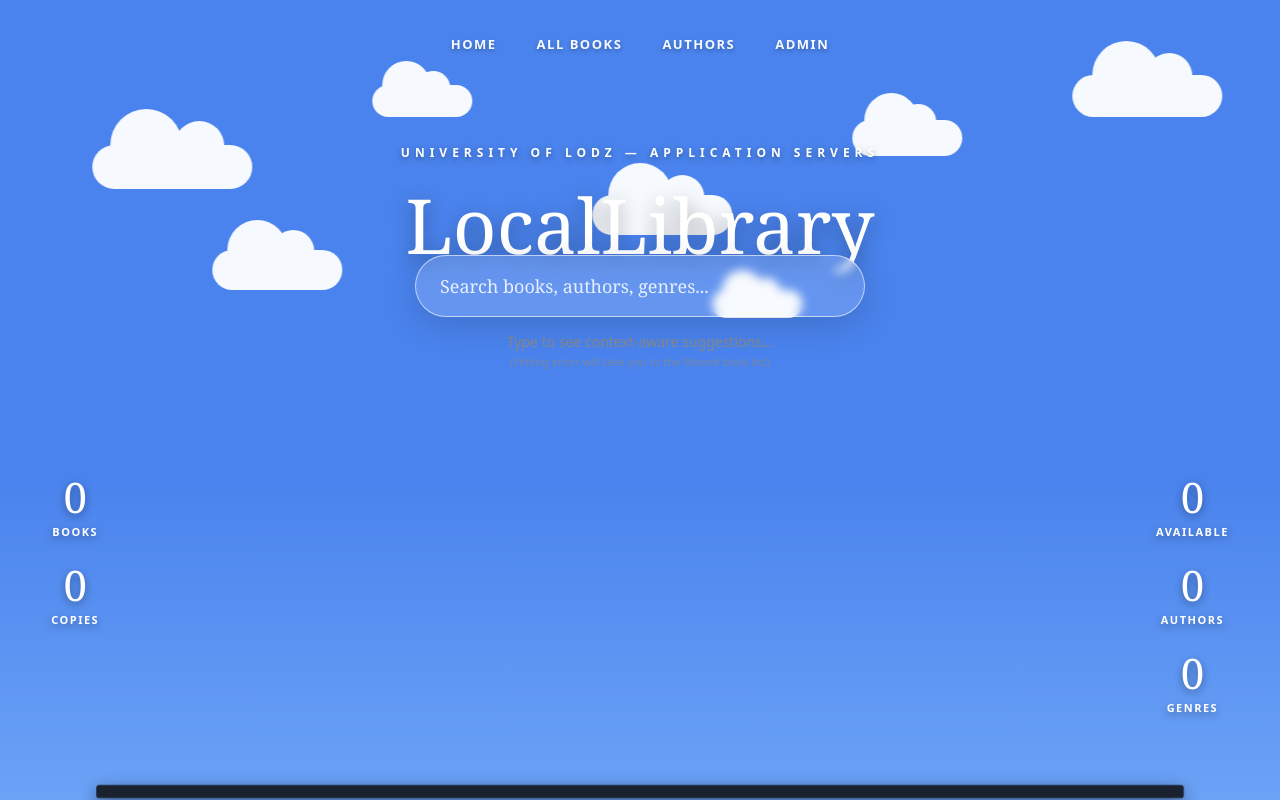
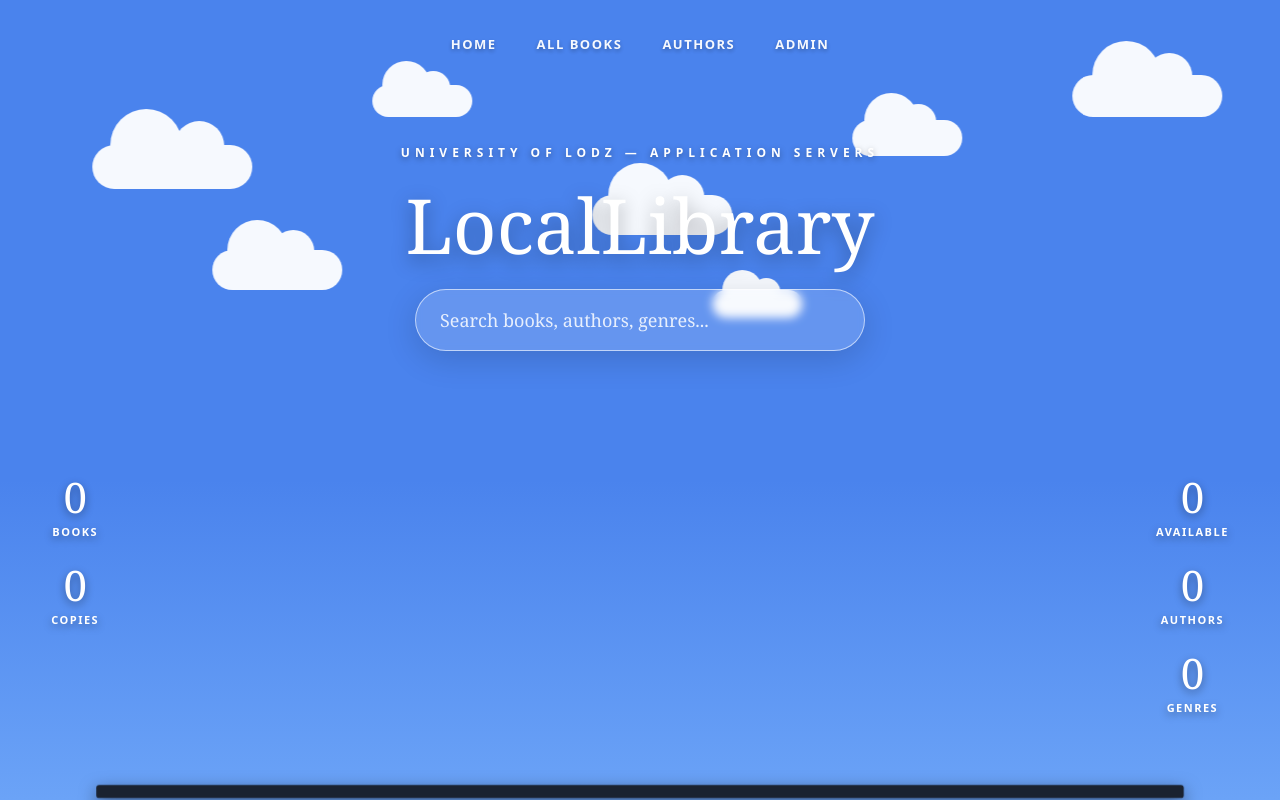
Before and after one commit to papingothegamer/locallibrary, a Django app: page /catalog/ in a window 1280 px wide. Run offline with Django 5.2, Linux system fonts and the light colour scheme; data that the repository does not hold is empty.

Commit message:
UI Tweak: Removed default text prompt from search dropdown and hid it until query is typed

```diff
--- a/catalog/templates/catalog/index.html
+++ b/catalog/templates/catalog/index.html
@@ -2,8 +2,8 @@
 
 {% block pre_content %}
 <style>
-  body { overflow: hidden; }
-  .page { display: none !important; }
+  body { overflow: hidden; } /* Prevents scrolling entirely */
+  .page { display: none !important; } /* Hides the standard content block on the homepage */
 </style>
 
 <div class="sky noselect">
@@ -38,12 +38,8 @@
       <input type="text" name="q" class="glass-input" id="searchInput" placeholder="Search books, authors, genres..." autocomplete="off">
       <div class="search-close" id="searchClose">&times;</div>
     </form>
-    <div class="autocomplete-dropdown" id="dropdown">
-      <div style="padding: 15px; color: #888; font-family: system-ui; font-size: 14px; text-align: center;">
-        Type to see context-aware suggestions...<br>
-        <span style="font-size: 11px; opacity: 0.7;">(Hitting enter will take you to the filtered book list)</span>
-      </div>
-    </div>
+
+    <div class="autocomplete-dropdown" id="dropdown" style="display: none;"></div>
   </div>
 
   <div class="stats-container">
@@ -87,23 +83,21 @@
   const searchClose = document.getElementById('searchClose');
   const dropdown = document.getElementById('dropdown');
 
-  const defaultDropdownHTML = `
-    <div style="padding: 15px; color: #888; font-family: system-ui; font-size: 14px; text-align: center;">
-      Type to see context-aware suggestions...<br>
-      <span style="font-size: 11px; opacity: 0.7;">(Hitting enter will take you to the filtered book list)</span>
-    </div>
-  `;
-
   searchInput.addEventListener('focus', () => {
     searchWrapper.classList.add('active');
     searchBackdrop.classList.add('active');
+    // Only show dropdown if there is text
+    if (searchInput.value.length > 0) {
+      dropdown.style.display = 'block';
+    }
   });
 
   searchClose.addEventListener('click', () => {
     searchWrapper.classList.remove('active');
     searchBackdrop.classList.remove('active');
     searchInput.value = '';
-    dropdown.innerHTML = defaultDropdownHTML;
+    dropdown.style.display = 'none';
+    dropdown.innerHTML = '';
   });
 
   searchBackdrop.addEventListener('click', () => {
@@ -115,6 +109,7 @@
   searchInput.addEventListener('input', async (e) => {
     const query = e.target.value;
     if (query.length > 0) {
+      dropdown.style.display = 'block'; // Unhide box when typing
       try {
         const response = await fetch(`/catalog/search-suggestions/?q=${encodeURIComponent(query)}`);
         const data = await response.json();
@@ -133,7 +128,8 @@
         console.error("Search failed:", err);
       }
     } else {
-      dropdown.innerHTML = defaultDropdownHTML;
+      dropdown.style.display = 'none'; // Hide box if input is empty
+      dropdown.innerHTML = '';
     }
   });
 </script>
```
